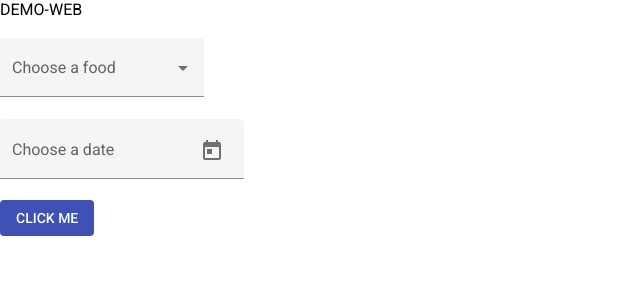
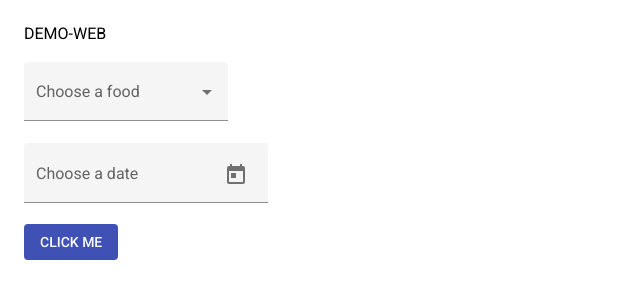
Before and after one commit to Badisi/wdio-harness, an Angular app: page / in a window 1280 px wide. Shown: the top 300 px of the page, without its empty margins (0-640 px from the left). Built offline with nearby package versions, Linux system fonts and the light colour scheme.

Commit message:
css(tests-app): add body margin

```diff
--- a/projects/tests-app/src/styles.scss
+++ b/projects/tests-app/src/styles.scss
@@ -1,4 +1,4 @@
 /* You can add global styles to this file, and also import other style files */
 
 html, body { height: 100%; }
-body { margin: 0; font-family: Roboto, "Helvetica Neue", sans-serif; }
+body { margin: 24px; font-family: Roboto, "Helvetica Neue", sans-serif; }
```
